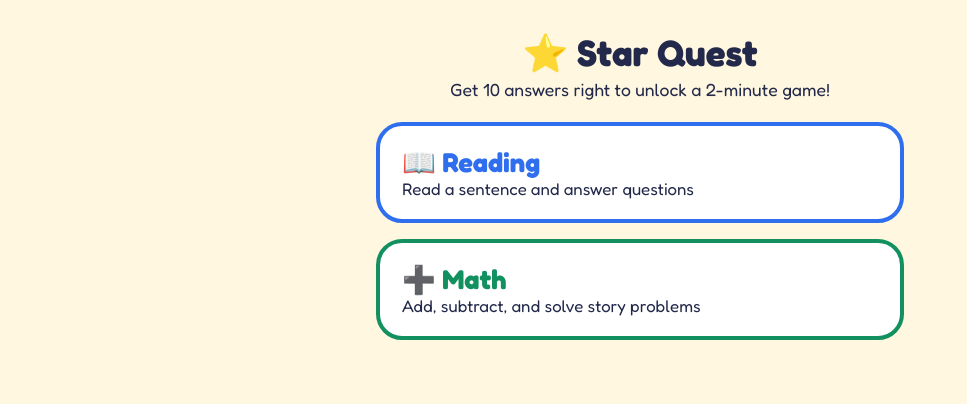
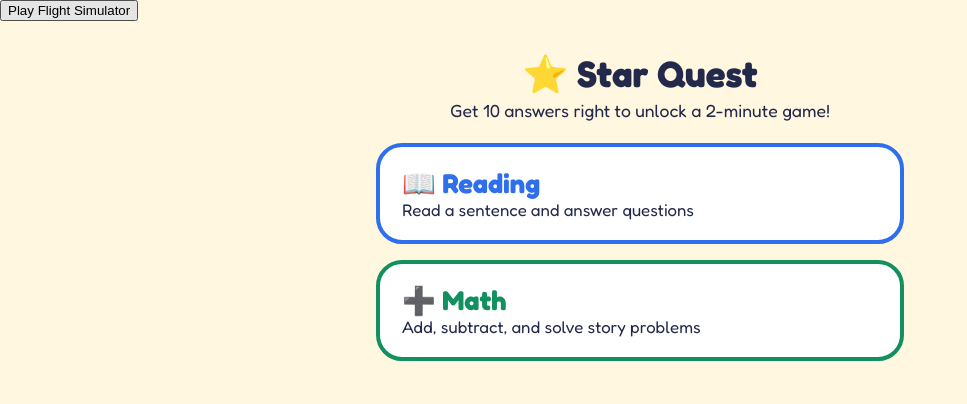
Before and after one commit to aroop-dhaliwal/star_quest.github.io, a plain HTML site: page index.html in a window 1280 px wide. Shown: the whole page, without its empty margins (0-967 px from the left). Drawn offline with Linux system fonts and the light colour scheme.

Commit message:
Update index.html

```diff
--- a/index.html
+++ b/index.html
@@ -1,4 +1,6 @@
-
+<button onclick="window.location.href='index1.html'">
+    Play Flight Simulator
+</button>
 <html lang="en">
 <head>
 <meta charset="utf-8">
```
